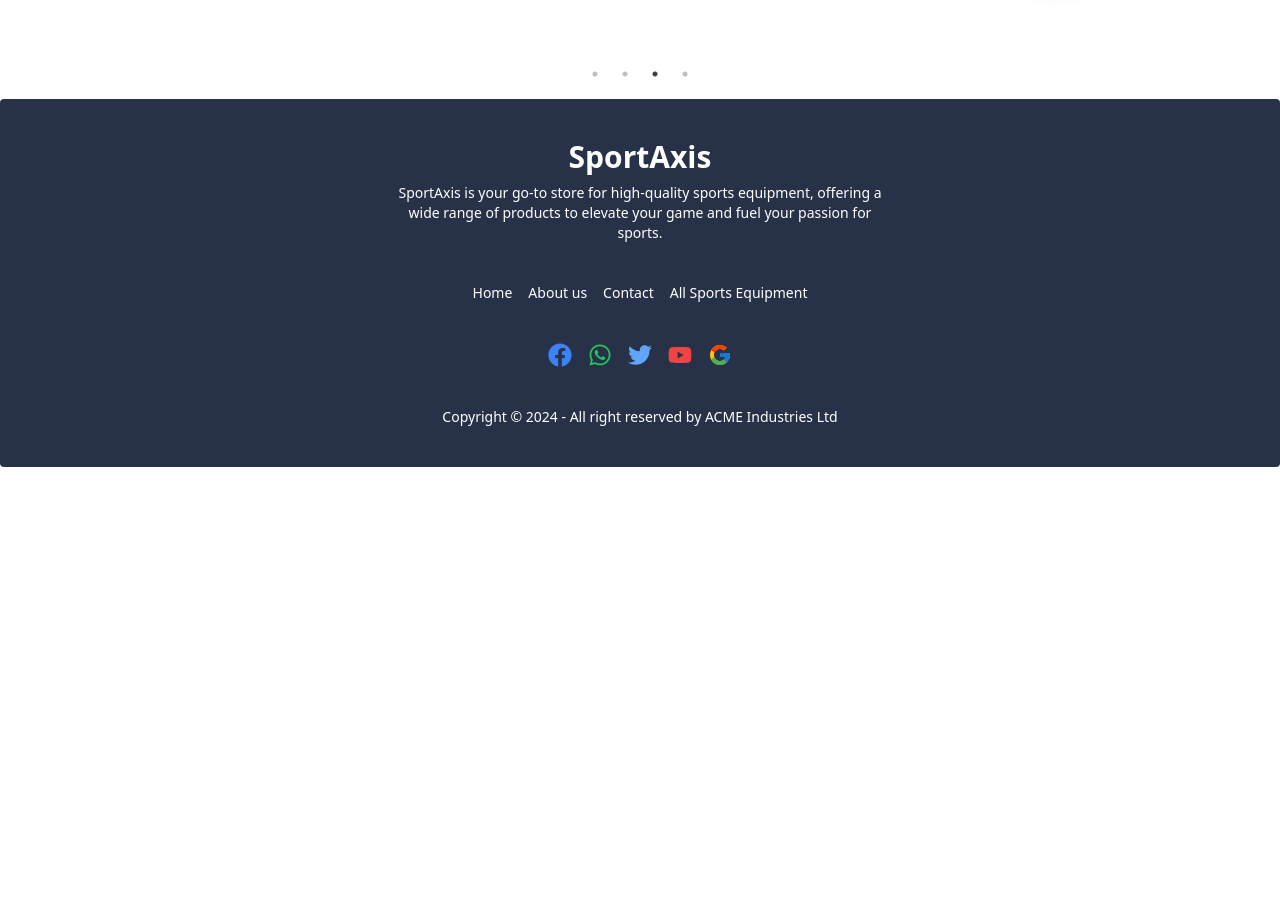
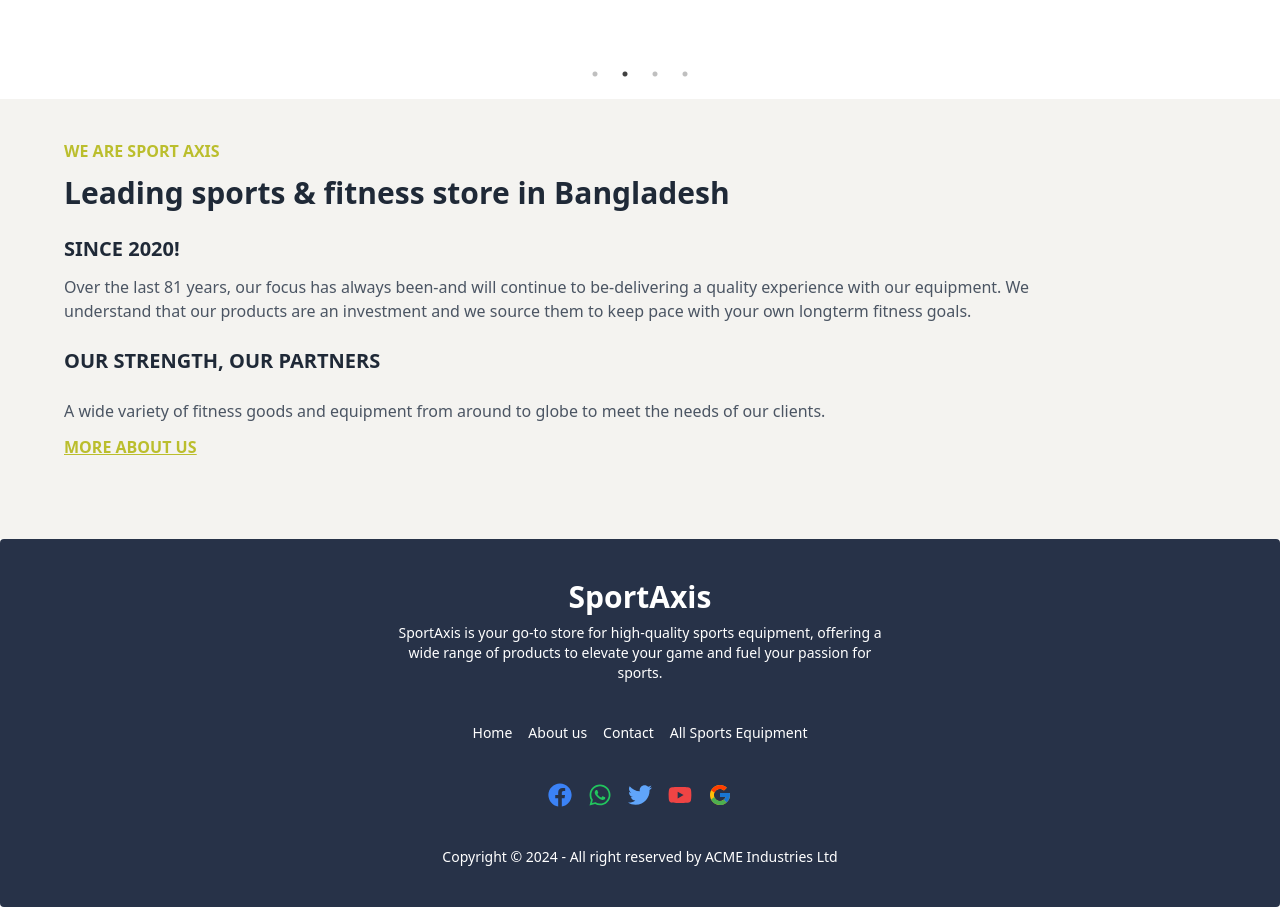
Before and after one commit to siam114/sportsAxios, a React (Vite) app: page / in a window 1280 px wide. Shown: the part 1568-2475 px from the top of the page. Before the commit the page ends 2035 px from the top, so only its background shows below. Built offline with nearby package versions, Linux system fonts and the light colour scheme.

Commit message:
leading section added

```diff
--- /dev/null
+++ b/src/component/Leading.jsx
@@ -0,0 +1,19 @@
+import { Link } from "react-router-dom";
+
+const Leading = () => {
+    return (
+        <div className="bg-[#F4F3F0] pl-16">
+            <h6 className="font-bold text-[#bbbe2d] pt-10">WE ARE SPORT AXIS</h6>
+            <h4 className="py-3 text-3xl font-bold">Leading sports & fitness store in Bangladesh</h4>
+            <p className="pt-3 text-xl font-bold">SINCE 2020!</p>
+            <p className="py-3 text-gray-600 w-10/12">Over the last 81 years, our focus has always been-and will continue to be-delivering a quality experience with our equipment. We understand that our products are an investment and we source them to keep pace with your own longterm fitness goals.</p>
+            <p className="py-3 text-xl font-bold">OUR STRENGTH, OUR PARTNERS</p>
+            <p className="py-3 text-gray-600">A wide variety of fitness goods and equipment from around to globe to meet the needs of our clients.</p>
+            <div  className="text-[#bbbe2d] underline font-bold pb-20">
+            <Link to='/about'>MORE ABOUT US</Link>
+            </div>
+        </div>
+    );
+};
+
+export default Leading;
--- a/src/component/ProudClient.jsx
+++ b/src/component/ProudClient.jsx
@@ -20,7 +20,7 @@ const ProudClient = () => {
         slidesToScroll: 1,
         autoplay: true,
         speed: 2000,
-        autoplaySpeed: 2000,
+        autoplaySpeed: 3000,
         cssEase: "linear"
       };
       return (
--- a/src/layout/Home.jsx
+++ b/src/layout/Home.jsx
@@ -1,4 +1,5 @@
 import HomeSlider from "../component/HomeSlider";
+import Leading from "../component/Leading";
 import ProudClient from "../component/ProudClient";
 
 const Home = () => {
@@ -8,6 +9,7 @@ const Home = () => {
             <div>
             <h2 className="text-3xl font-bold text-center mb-5 mt-10">OUR PROUD CLIENTS</h2>
             <ProudClient/>
+            <Leading/>
             </div>
         </div>
     );
```
